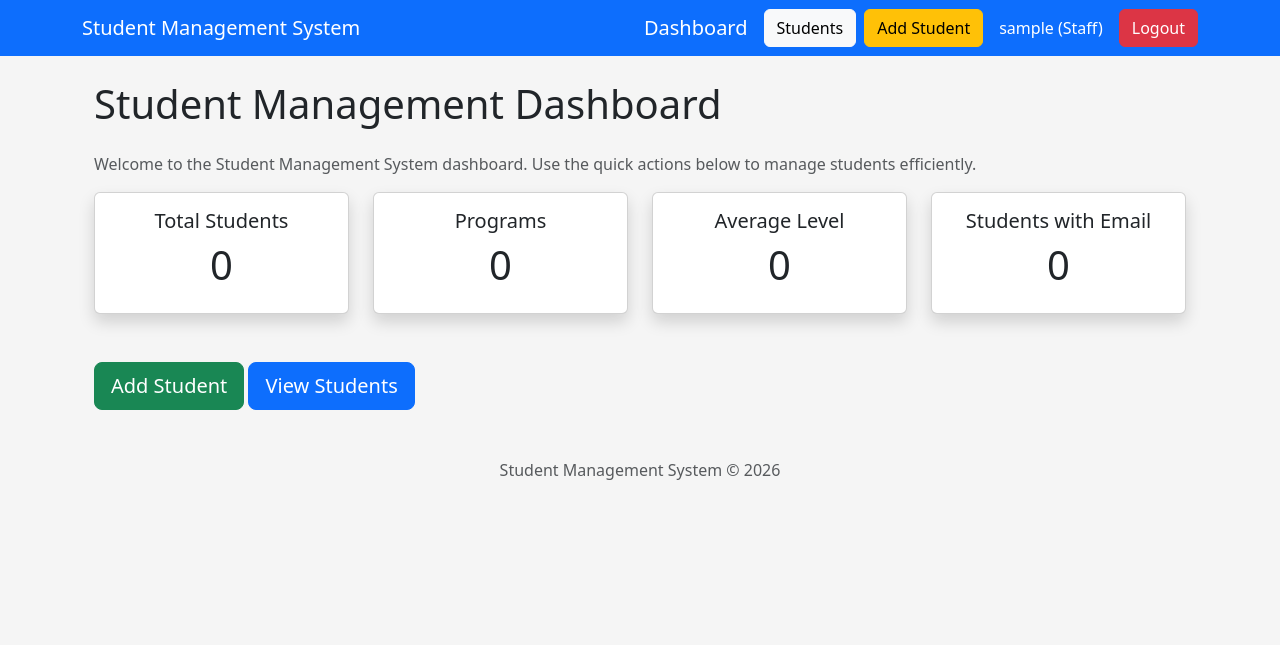
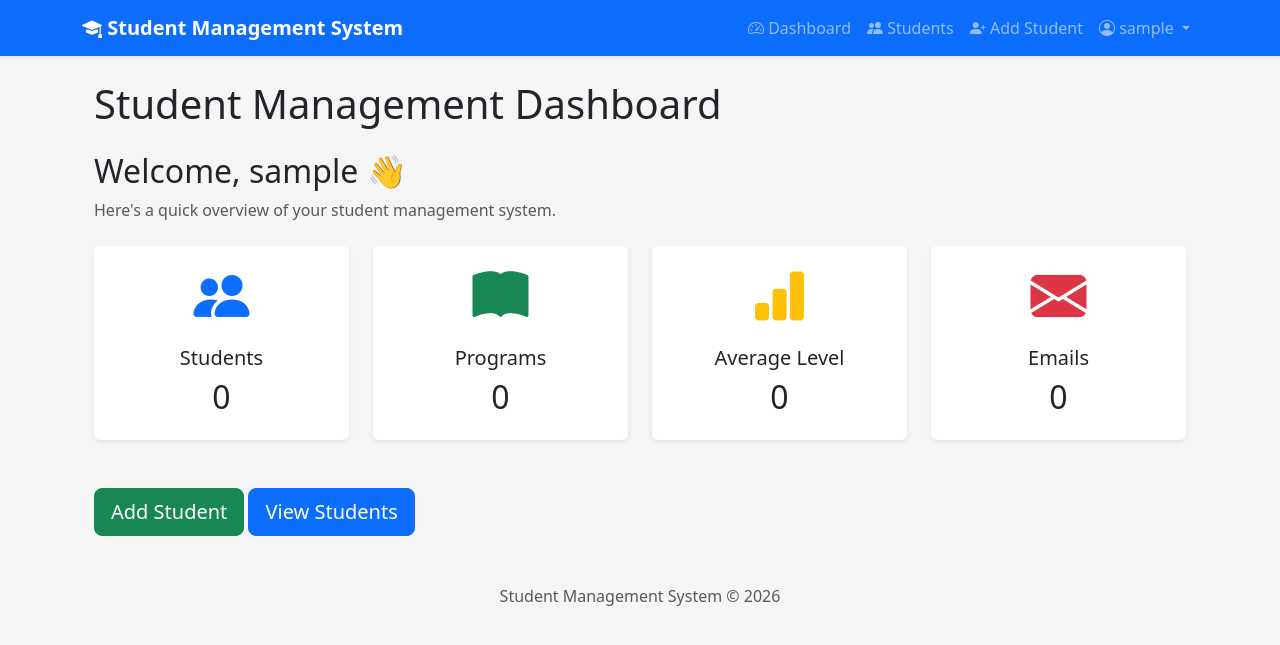
Before and after one commit to fannaremeaboubacarabdougana/student-management-system, a Flask app: page / in a window 1280 px wide. Shown: the top 645 px of the page. Run offline with Flask 3, Linux system fonts and the light colour scheme; the visitor is signed in with stand-in values (Sample User, id 1); data that the repository does not hold is empty.

Commit message:
Add student profile page and improve UI

```diff
--- a/app.py
+++ b/app.py
@@ -91,6 +91,15 @@ def students():
         pagination=pagination,
         search=search,
     )
+
+
+@app.route("/students/<int:id>")
+@login_required
+def student_profile(id):
+
+    student = Student.query.get_or_404(id)
+
+    return render_template("student_profile.html", student=student)
 
 
 @app.route("/students/add", methods=["GET", "POST"])
--- a/static/css/style.css
+++ b/static/css/style.css
@@ -5,3 +5,12 @@ body {
 .card {
     box-shadow: 0 3px 10px rgba(0, 0, 0, .15);
 }
+
+.card {
+    transition: all 0.3s ease;
+}
+
+.card:hover {
+    transform: translateY(-6px);
+    box-shadow: 0 12px 25px rgba(0, 0, 0, .15);
+}
--- a/templates/base.html
+++ b/templates/base.html
@@ -16,46 +16,100 @@
 
 <body>
 
-    <nav class="navbar navbar-expand-lg navbar-dark bg-primary">
+    <nav class="navbar navbar-expand-lg navbar-dark bg-primary shadow-sm">
 
         <div class="container">
 
-            <a class="navbar-brand" href="{{ url_for('home') }}">
+            <a class="navbar-brand fw-bold" href="{{ url_for('home') }}">
+                <i class="bi bi-mortarboard-fill"></i>
                 Student Management System
             </a>
 
-            <div class="ms-auto d-flex align-items-center">
+            <button class="navbar-toggler" type="button" data-bs-toggle="collapse" data-bs-target="#navbar">
 
-                <a class="navbar-brand" href="{{ url_for('home') }}">
+                <span class="navbar-toggler-icon"></span>
+
+            </button>
+
+            <div class="collapse navbar-collapse" id="navbar">
+
+                <ul class="navbar-nav ms-auto">
+
+                    {% if current_user.is_authenticated %}
+
+                    <li class="nav-item">
+
+                        <a class="nav-link" href="{{ url_for('home') }}">
+                            <i class="bi bi-speedometer2"></i>
                             Dashboard
                         </a>
 
-                <a class="btn btn-light me-2" href="{{ url_for('students') }}">
+                    </li>
+
+                    <li class="nav-item">
+
+                        <a class="nav-link" href="{{ url_for('students') }}">
+                            <i class="bi bi-people-fill"></i>
                             Students
                         </a>
 
-                <a class="btn btn-warning me-3" href="{{ url_for('add_student') }}">
+                    </li>
+
+                    <li class="nav-item">
+
+                        <a class="nav-link" href="{{ url_for('add_student') }}">
+                            <i class="bi bi-person-plus-fill"></i>
                             Add Student
                         </a>
 
-                {% if current_user.is_authenticated %}
+                    </li>
 
-                <span class="text-white me-3">
+                    <li class="nav-item dropdown">
+
+                        <a class="nav-link dropdown-toggle" href="#" role="button" data-bs-toggle="dropdown">
+
+                            <i class="bi bi-person-circle"></i>
+
                             {{ current_user.username }}
-                    ({{ current_user.role|capitalize }})
+
+                        </a>
+
+                        <ul class="dropdown-menu dropdown-menu-end">
+
+                            <li>
+
+                                <span class="dropdown-item-text">
+
+                                    Role:
+                                    <strong>{{ current_user.role|capitalize }}</strong>
+
                                 </span>
 
-                <a class="btn btn-danger" href="{{ url_for('logout') }}">
+                            </li>
+
+                            <li>
+                                <hr class="dropdown-divider">
+                            </li>
+
+                            <li>
+
+                                <a class="dropdown-item" href="{{ url_for('logout') }}">
+
+                                    <i class="bi bi-box-arrow-right"></i>
+
                                     Logout
+
                                 </a>
 
-                {% else %}
+                            </li>
 
-                <a class="btn btn-success" href="{{ url_for('login') }}">
-                    Login
-                </a>
+                        </ul>
+
+                    </li>
 
                     {% endif %}
+
+                </ul>
 
             </div>
 
--- a/templates/index.html
+++ b/templates/index.html
@@ -9,47 +9,98 @@
     <h1 class="mb-4">
         Student Management Dashboard
     </h1>
-    <p class="text-muted">
-        Welcome to the Student Management System dashboard.
-        Use the quick actions below to manage students efficiently.
-    </p>
+    <div class="mb-4">
 
-    <div class="row">
+        <h2>
+
+            Welcome,
+
+            {{ current_user.username }}
+
+            👋
+
+        </h2>
+
+        <p class="text-muted">
+
+            Here's a quick overview of your student management system.
+
+        </p>
+
+    </div>
+
+    <div class="row g-4">
 
         <div class="col-md-3">
-            <div class="card text-center shadow">
-                <div class="card-body">
-                    <h5>Total Students</h5>
-                    <h1>{{ total_students }}</h1>
+
+            <div class="card shadow-sm border-0">
+
+                <div class="card-body text-center">
+
+                    <i class="bi bi-people-fill display-4 text-primary"></i>
+
+                    <h5 class="mt-3">Students</h5>
+
+                    <h2>{{ total_students }}</h2>
+
                 </div>
+
             </div>
+
         </div>
 
         <div class="col-md-3">
-            <div class="card text-center shadow">
-                <div class="card-body">
-                    <h5>Programs</h5>
-                    <h1>{{ total_programs }}</h1>
+
+            <div class="card shadow-sm border-0">
+
+                <div class="card-body text-center">
+
+                    <i class="bi bi-book-fill display-4 text-success"></i>
+
+                    <h5 class="mt-3">Programs</h5>
+
+                    <h2>{{ total_programs }}</h2>
+
                 </div>
+
             </div>
+
         </div>
 
         <div class="col-md-3">
-            <div class="card text-center shadow">
-                <div class="card-body">
-                    <h5>Average Level</h5>
-                    <h1>{{ average_level }}</h1>
+
+            <div class="card shadow-sm border-0">
+
+                <div class="card-body text-center">
+
+                    <i class="bi bi-bar-chart-fill display-4 text-warning"></i>
+
+                    <h5 class="mt-3">Average Level</h5>
+
+                    <h2>{{ average_level }}</h2>
+
                 </div>
+
             </div>
+
         </div>
 
         <div class="col-md-3">
-            <div class="card text-center shadow">
-                <div class="card-body">
-                    <h5>Students with Email</h5>
-                    <h1>{{ students_with_email }}</h1>
+
+            <div class="card shadow-sm border-0">
+
+                <div class="card-body text-center">
+
+                    <i class="bi bi-envelope-fill display-4 text-danger"></i>
+
+                    <h5 class="mt-3">Emails</h5>
+
+                    <h2>{{ students_with_email }}</h2>
+
                 </div>
+
             </div>
+
         </div>
 
     </div>
```
Also changed, not shown: templates/student_profile.html (added, +98 -0 lines), templates/students.html (+116 -19 lines). Lines whose indentation alone changed are shown as unchanged.
